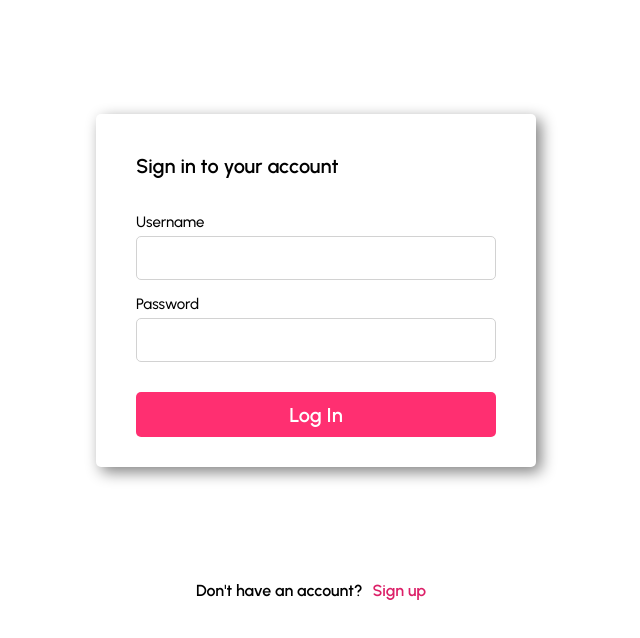
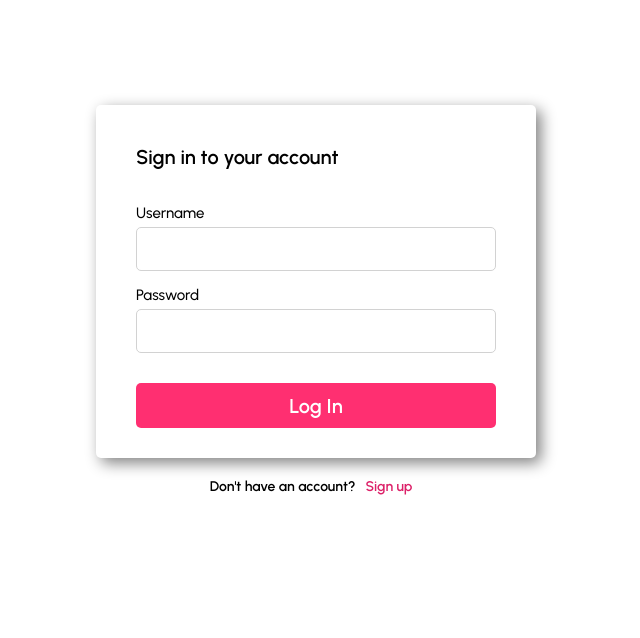
Before and after one commit to MenoIy/blog_api, a React (Create React App) app in the folder client/: page /login in a window 1280 px wide. Shown: the top 638 px of the page, without its empty margins (324-964 px from the left). Built offline with nearby package versions, Linux system fonts and the light colour scheme.

Commit message:
fix margin for login

```diff
--- a/client/src/pages/Login.tsx
+++ b/client/src/pages/Login.tsx
@@ -10,6 +10,11 @@ const Container = styled.div`
 
 const Signup = styled.div`
   text-align: center;
+  font-size: 14px;
+  width: 440px;
+  margin: auto;
+  margin-top: 0px;
+
   h4 {
     display: inline;
     margin-right: 10px;
@@ -28,6 +33,7 @@ const Text = styled.div`
 const LoginContainer = styled.div`
   width: 440px;
   margin: auto;
+  margin-bottom: 20px;
   border-radius: 5px;
   box-shadow: gray;
   box-shadow: 5px 5px 15px gray;
@@ -117,7 +123,9 @@ const Login = () => {
           {login.errors.password && login.touched.password && (
             <LoginError>{errors.password}</LoginError>
           )}
-          <LoginButton disabled={login.isSubmitting}>Log In</LoginButton>
+          <LoginButton type="submit" disabled={login.isSubmitting}>
+            Log In
+          </LoginButton>
         </LoginForm>
       </LoginContainer>
       <Signup>
```
